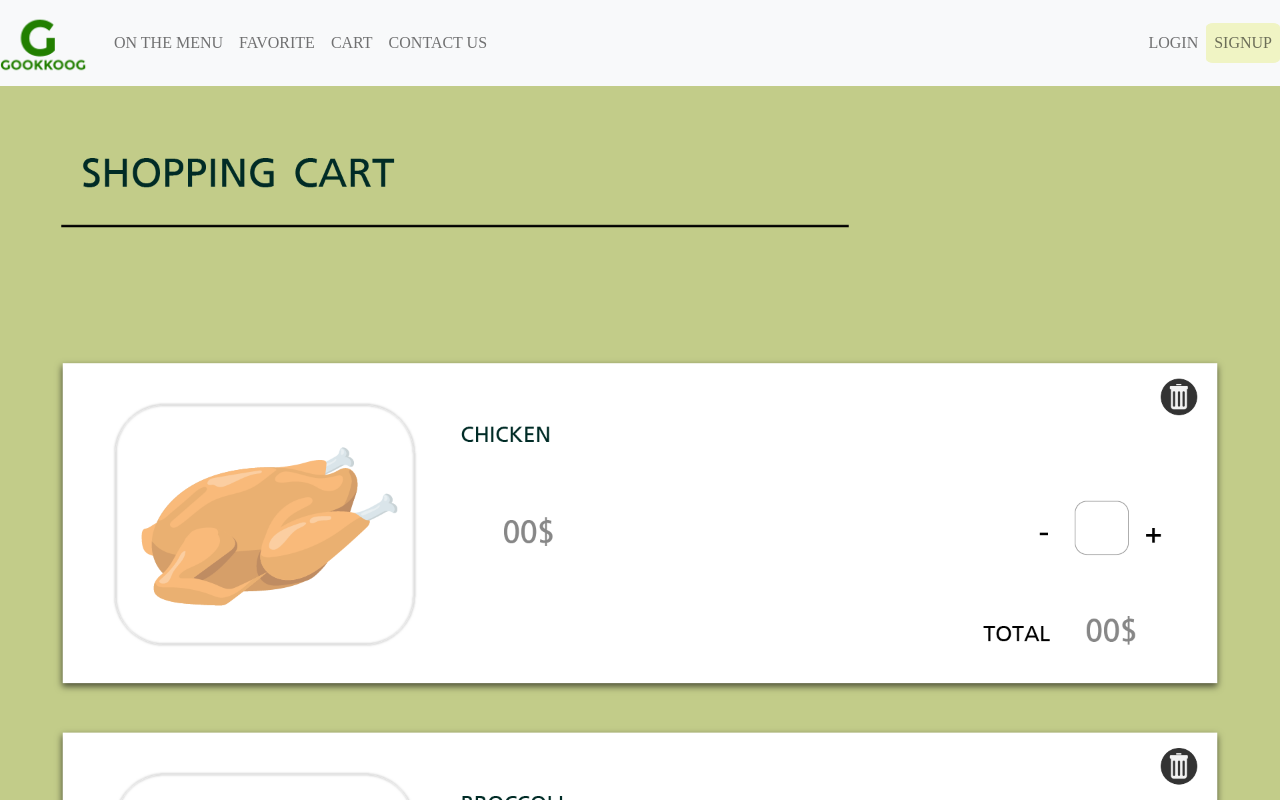
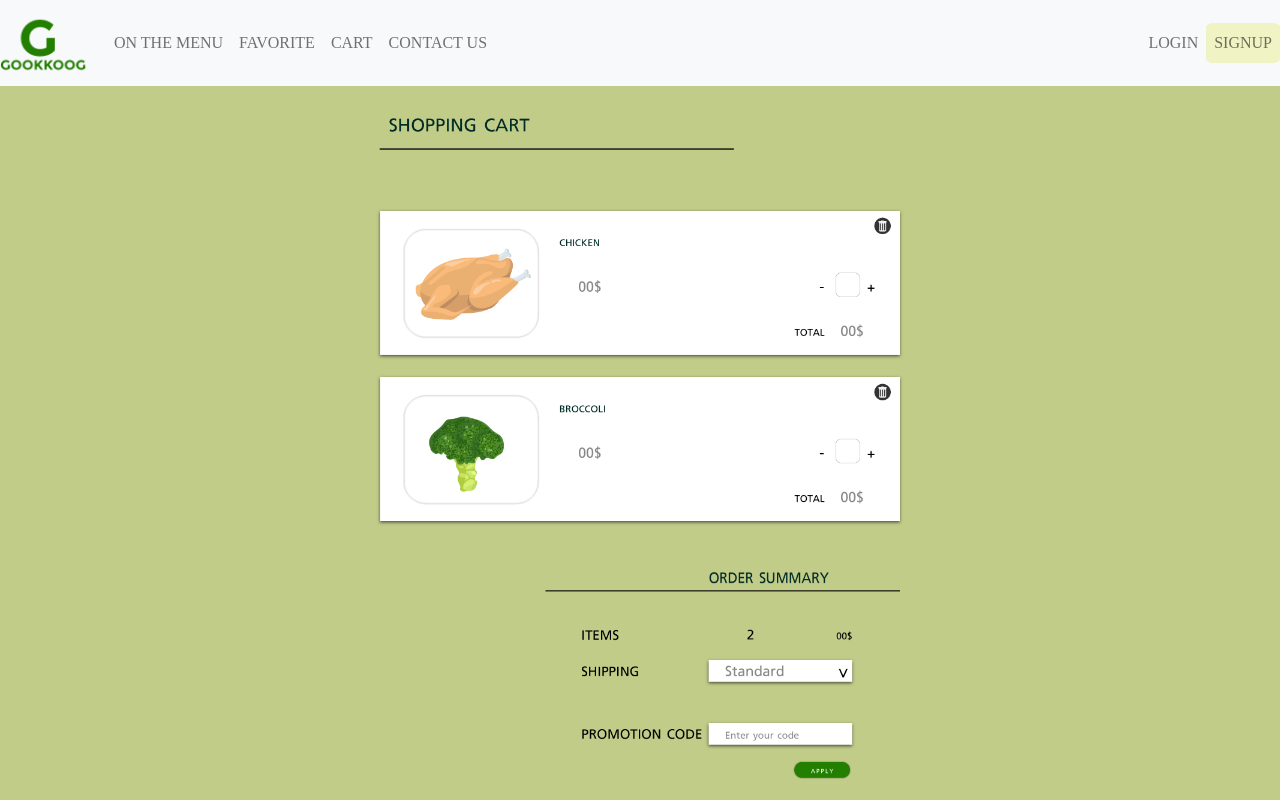
Before and after one commit to aupanddown/gookkoog, a React (Create React App) app: page /cart in a window 1280 px wide. Shown: the top 800 px of the page. Built offline with nearby package versions, Linux system fonts and the light colour scheme.

Commit message:
Add files via upload

```diff
--- a/src/App.css
+++ b/src/App.css
@@ -34,6 +34,10 @@
   border-radius: 10%;
 }
 
+.CartBG{
+  background-color:#c2cc89 ;
+}
+
 @keyframes App-logo-spin {
   from {
     transform: rotate(0deg);
--- a/src/pages/Cart.js
+++ b/src/pages/Cart.js
@@ -6,7 +6,15 @@ import 'bootstrap/dist/css/bootstrap.min.css';
 
 const Cart =() => {
     return (
-      <Image src={CartBG} fluid  />
+      <div className="CartBG">
+      <center>
+      <Image src={CartBG} fluid
+      display= 'block'
+      margin-left= 'auto'
+      margin-right= 'auto'
+      width= '45% ' />
+      </center>
+      </div>
     );
   }
 
--- a/src/pages/Contactus.js
+++ b/src/pages/Contactus.js
@@ -6,7 +6,14 @@ import 'bootstrap/dist/css/bootstrap.min.css';
 
 const Contactus =() => {
     return (
-      <Image src={ContactusBG} fluid  />
+      <center>
+      <Image src={ContactusBG} fluid
+      display= 'block'
+      margin-left= 'auto'
+      margin-right= 'auto'
+      width= '50% '
+       />
+       </center>
     );
   }
 
--- a/src/pages/Favorite.js
+++ b/src/pages/Favorite.js
@@ -4,7 +4,14 @@ import 'bootstrap/dist/css/bootstrap.min.css';
 
 const favorite =() => {
     return (
-        <Image src={FavoriteBG} fluid />
+        <center>
+        <Image src={FavoriteBG} fluid
+        display= 'block'
+      margin-left= 'auto'
+      margin-right= 'auto'
+      width= '40% '
+      />
+      </center>
     );
   }
 
```
